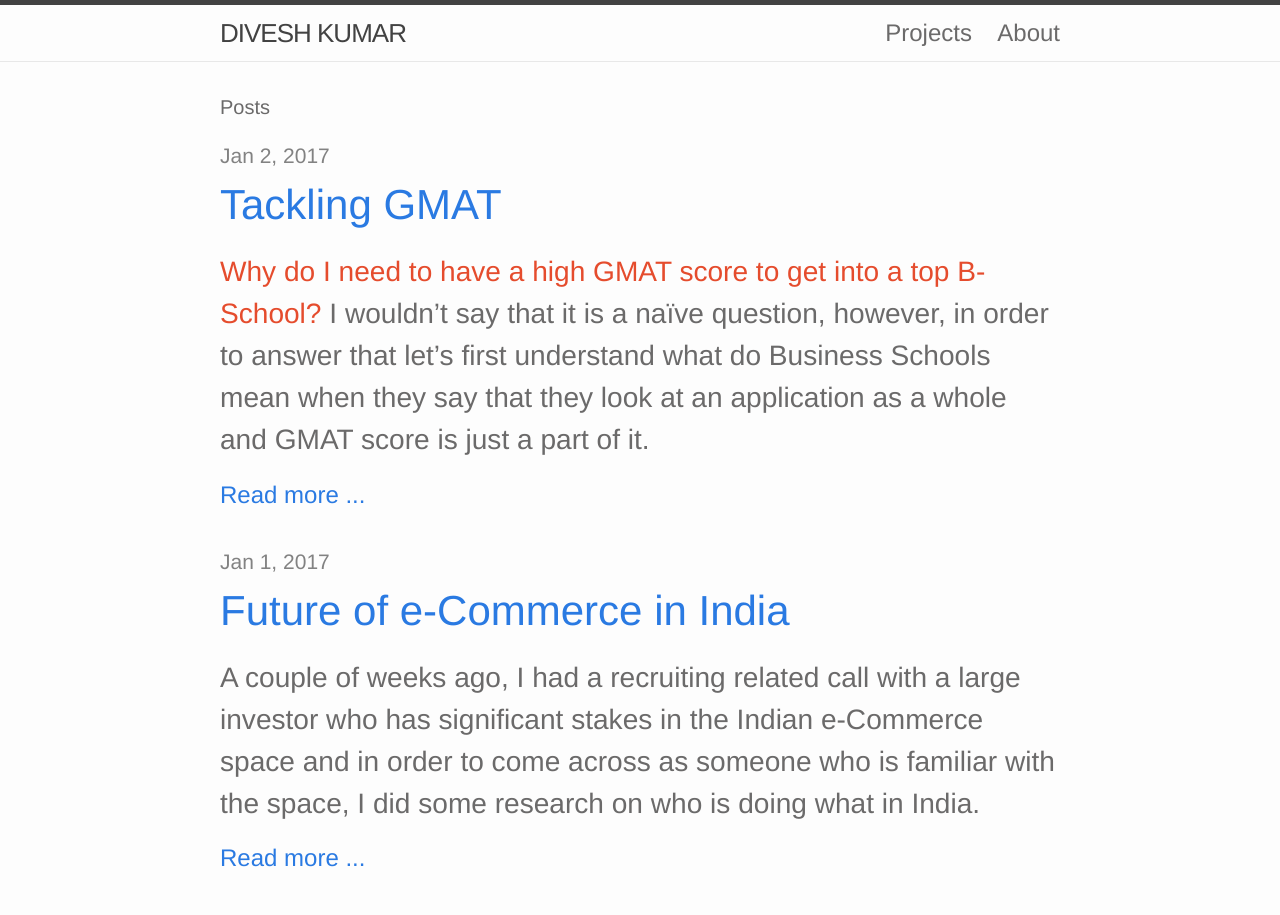
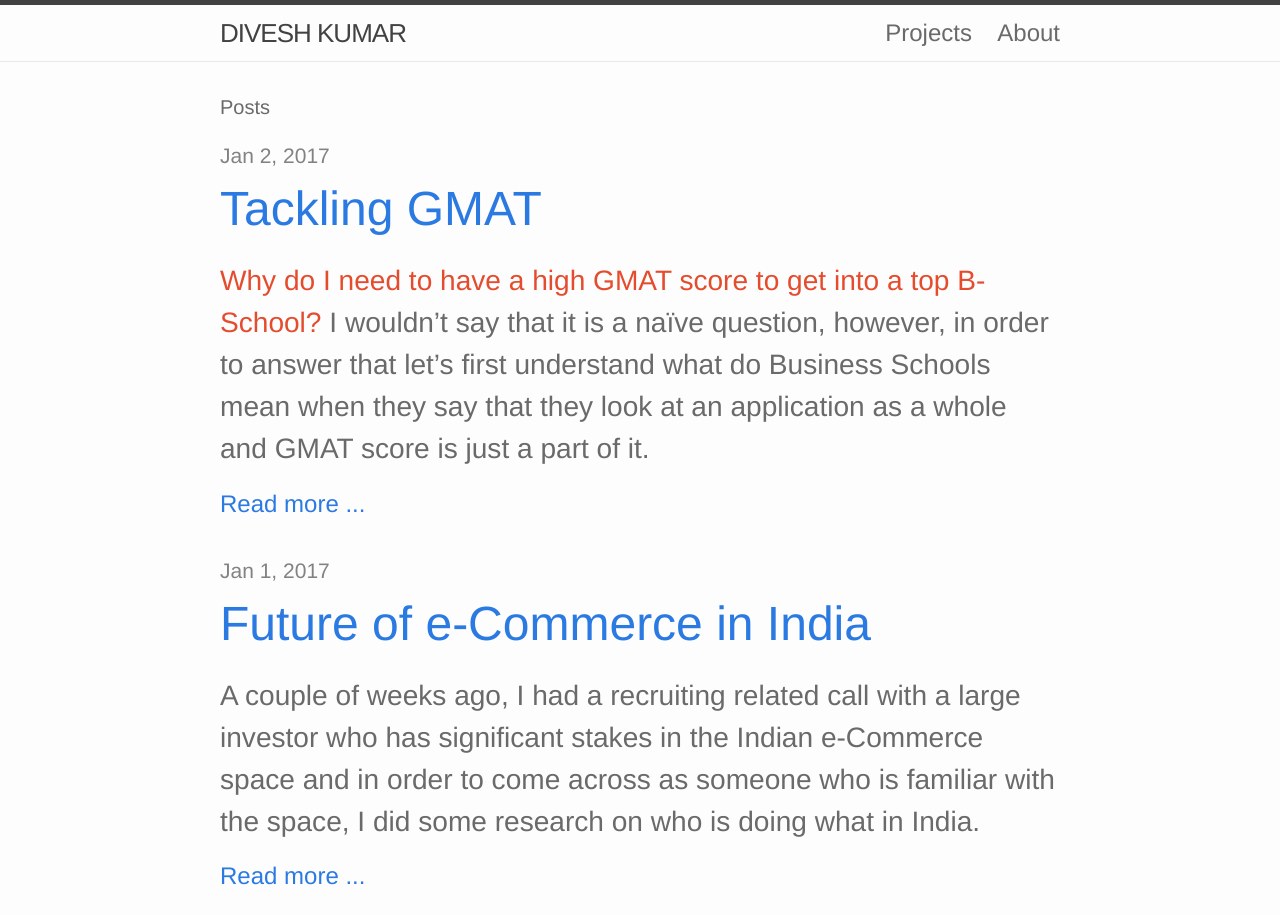
Before and after one commit to outstanding-hare/outstanding-hare.github.io, a Jekyll site: the page built from index.html, in a window 1280 px wide. Shown: the top 915 px of the page. Built offline with Jekyll 4.4.1, drawn with Linux system fonts in a browser that asks for light colours.

Commit message:
gmat post

```diff
--- a/_sass/_layout.scss
+++ b/_sass/_layout.scss
@@ -190,8 +190,8 @@
 }
 
 .post-link {
-
-    font-size: 42px;
+    display: block;
+    font-size: 48px;
 }
 
 
```
